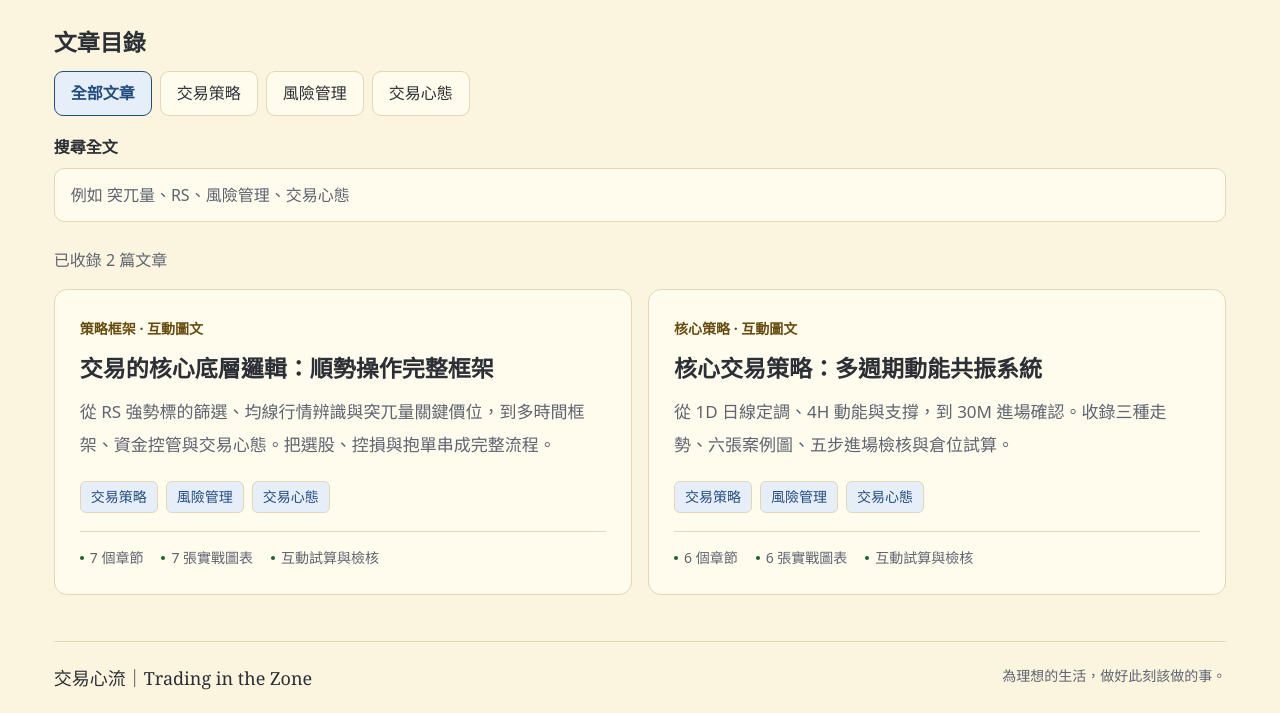
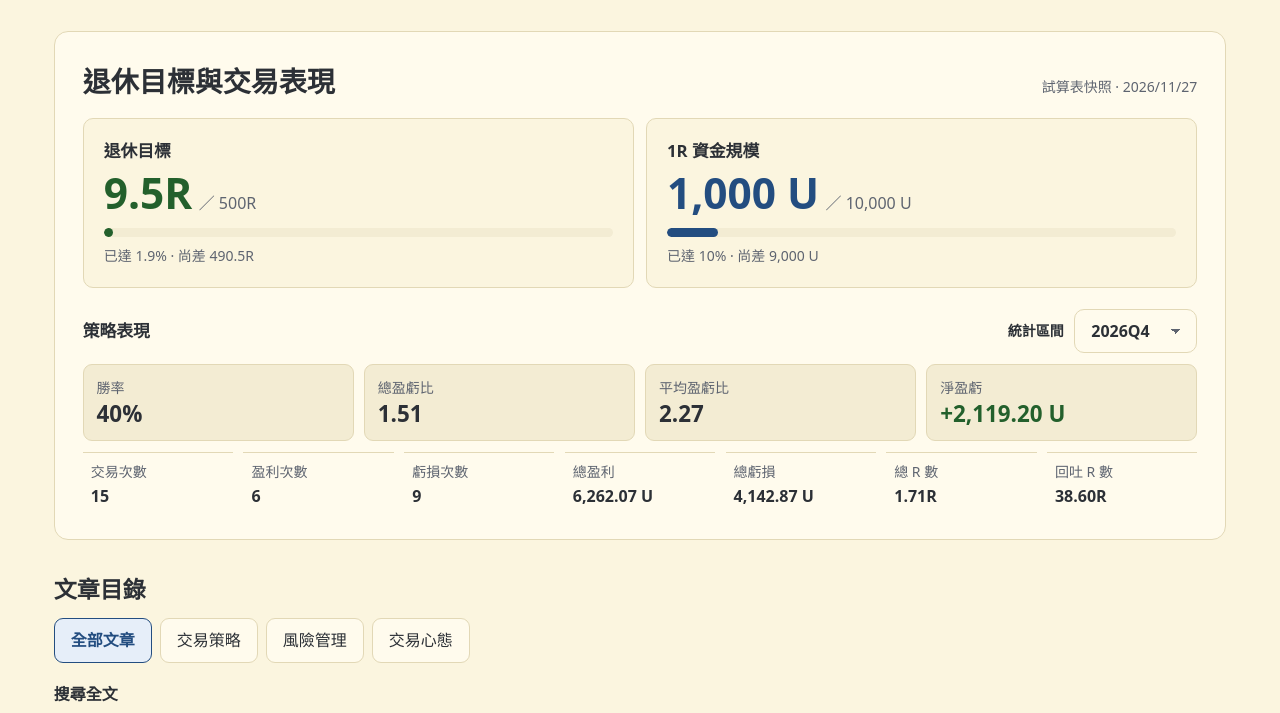
Before and after one commit to wyverner2005/knowledge-planet, a plain HTML site: page trading-in-the-zone/index.html in a window 1280 px wide. Shown: the part 528-1241 px from the top of the page. Drawn offline with Linux system fonts and the light colour scheme.

Commit message:
Add trading dashboard to Trading in the Zone

```diff
--- /dev/null
+++ b/trading-in-the-zone/dashboard-data.json
@@ -0,0 +1,83 @@
+{
+  "updated": "2026-11-27",
+  "retirement": {
+    "current": 9.5,
+    "target": 500
+  },
+  "riskUnit": {
+    "current": 1000,
+    "target": 10000
+  },
+  "periods": [
+    {
+      "period": "2026Q4",
+      "winRate": 0.4,
+      "profitFactor": 1.5115312296407053,
+      "payoffRatio": 2.267296844461058,
+      "trades": 15,
+      "wins": 6,
+      "losses": 9,
+      "net": 2119.2048860000004,
+      "profit": 6262.07,
+      "loss": 4142.865113999999,
+      "totalR": 1.7132599999999998,
+      "givebackR": 38.5991711725
+    },
+    {
+      "period": "2026Q3",
+      "winRate": 0.3541666666666667,
+      "profitFactor": 1.1708093650942666,
+      "payoffRatio": 2.1350053128189566,
+      "trades": 48,
+      "wins": 17,
+      "losses": 31,
+      "net": 3705.991373629993,
+      "profit": 25402.64349563,
+      "loss": 21696.652122000007,
+      "totalR": 8.192683214830002,
+      "givebackR": 15.243673858180479
+    },
+    {
+      "period": "2026Q2",
+      "winRate": 0.3137254901960784,
+      "profitFactor": 2.2592102549773037,
+      "payoffRatio": 4.942022432762852,
+      "trades": 51,
+      "wins": 16,
+      "losses": 35,
+      "net": 46956.920000000006,
+      "profit": 84247.69000000002,
+      "loss": 37290.77000000001,
+      "totalR": 513.02363,
+      "givebackR": null
+    },
+    {
+      "period": "2025Q1",
+      "winRate": 0.2641509433962264,
+      "profitFactor": 0.43596059624709044,
+      "payoffRatio": 1.2144616609740377,
+      "trades": 53,
+      "wins": 14,
+      "losses": 39,
+      "net": -625.346524,
+      "profit": 483.34644999999995,
+      "loss": 1108.692974,
+      "totalR": -12.506930480000001,
+      "givebackR": null
+    },
+    {
+      "period": "ALL",
+      "winRate": 0.3389830508474576,
+      "profitFactor": 1.5922812694782258,
+      "payoffRatio": 3.1049484754825403,
+      "trades": 118,
+      "wins": 40,
+      "losses": 78,
+      "net": 43115.96625963005,
+      "profit": 115912.40349563002,
+      "loss": 72796.43723599997,
+      "totalR": 529.1304132148301,
+      "givebackR": 53.28214153978001
+    }
+  ]
+}
--- /dev/null
+++ b/trading-in-the-zone/dashboard.css
@@ -0,0 +1,133 @@
+.trade-dashboard {
+  margin-block: 2rem;
+  padding: clamp(1rem, 3vw, 1.75rem);
+  border: 1px solid var(--line);
+  border-radius: 14px;
+  background: var(--panel);
+}
+.dashboard-heading,
+.performance-heading {
+  display: flex;
+  flex-wrap: wrap;
+  align-items: baseline;
+  justify-content: space-between;
+  column-gap: 1rem;
+}
+.dashboard-heading h2 {
+  margin: 0;
+  font-size: clamp(1.375rem, 3vw, 1.75rem);
+}
+.dashboard-source {
+  margin: .2rem 0 0;
+  color: var(--muted);
+  font-size: .875rem;
+}
+.dashboard-goals {
+  display: grid;
+  grid-template-columns: repeat(2, minmax(0, 1fr));
+  gap: .75rem;
+  margin-top: 1rem;
+}
+.dashboard-goal {
+  --goal-color: var(--green);
+  padding: clamp(.9rem, 2.4vw, 1.25rem);
+  border: 1px solid var(--line);
+  border-radius: 10px;
+  background: var(--bg);
+}
+.dashboard-risk { --goal-color: var(--accent); }
+.dashboard-goal h3,
+.performance-heading h3 {
+  margin: 0;
+  font-size: 1.05rem;
+  line-height: 1.4;
+}
+.goal-values {
+  display: flex;
+  flex-wrap: wrap;
+  align-items: baseline;
+  column-gap: .4rem;
+  margin: .35rem 0 .6rem;
+  color: var(--muted);
+  line-height: 1.2;
+}
+.goal-values strong {
+  color: var(--goal-color);
+  font-size: clamp(1.8rem, 4vw, 2.65rem);
+  font-variant-numeric: tabular-nums;
+}
+.dashboard-goal progress {
+  display: block;
+  appearance: none;
+  width: 100%;
+  height: 9px;
+  overflow: hidden;
+  border: 0;
+  border-radius: 1rem;
+  background: var(--soft);
+  accent-color: var(--goal-color);
+}
+.dashboard-goal progress::-webkit-progress-bar { background: var(--soft); }
+.dashboard-goal progress::-webkit-progress-value { background: var(--goal-color); border-radius: 1rem; }
+.dashboard-goal progress::-moz-progress-bar { background: var(--goal-color); border-radius: 1rem; }
+.goal-caption {
+  margin: .4rem 0 0;
+  color: var(--muted);
+  font-size: .875rem;
+}
+.dashboard-performance { margin-top: 1.3rem; }
+.performance-heading { align-items: center; gap: .55rem 1rem; }
+.period-control {
+  display: flex;
+  align-items: center;
+  gap: .65rem;
+  margin: 0;
+  font-size: .875rem;
+}
+.period-control span { white-space: nowrap; }
+.period-control select {
+  min-height: 44px;
+  width: auto;
+  padding-block: .45rem;
+}
+.dashboard-metrics,
+.dashboard-totals {
+  display: grid;
+  gap: .65rem;
+  margin: .7rem 0 0;
+}
+.dashboard-metrics { grid-template-columns: repeat(4, minmax(0, 1fr)); }
+.dashboard-totals { grid-template-columns: repeat(7, minmax(0, 1fr)); }
+.dashboard-metrics > div,
+.dashboard-totals > div { min-width: 0; }
+.dashboard-metrics > div {
+  padding: .65rem .8rem;
+  border: 1px solid var(--line);
+  border-radius: 9px;
+  background: var(--soft);
+}
+.dashboard-totals > div {
+  padding: .4rem .5rem 0;
+  border-top: 1px solid var(--line);
+}
+.trade-dashboard dt { color: var(--muted); font-size: .875rem; }
+.trade-dashboard dd {
+  margin: 0;
+  font-weight: 650;
+  font-variant-numeric: tabular-nums;
+  overflow-wrap: anywhere;
+}
+.dashboard-metrics dd {
+  font-size: clamp(1.05rem, 2vw, 1.4rem);
+  line-height: 1.35;
+}
+.trade-dashboard [data-sign="positive"] { color: var(--green); }
+.trade-dashboard [data-sign="negative"] { color: var(--secondary); }
+@media (max-width: 900px) {
+  .dashboard-totals { grid-template-columns: repeat(4, minmax(0, 1fr)); }
+}
+@media (max-width: 580px) {
+  .dashboard-goals { grid-template-columns: 1fr; }
+  .dashboard-metrics,
+  .dashboard-totals { grid-template-columns: repeat(2, minmax(0, 1fr)); }
+}
--- /dev/null
+++ b/trading-in-the-zone/dashboard.js
@@ -0,0 +1,71 @@
+'use strict';
+
+const dashboard = document.querySelector('.trade-dashboard');
+const dashboardContent = dashboard.querySelector('#dashboard-content');
+const dashboardSource = dashboard.querySelector('#dashboard-source');
+const periodSelect = dashboard.querySelector('#dashboard-period');
+const metrics = [...dashboard.querySelectorAll('[data-metric]')];
+const number = new Intl.NumberFormat('zh-TW', { maximumFractionDigits: 2 });
+const decimal = new Intl.NumberFormat('zh-TW', { minimumFractionDigits: 2, maximumFractionDigits: 2 });
+const percent = new Intl.NumberFormat('zh-TW', { style: 'percent', maximumFractionDigits: 2 });
+const units = {
+  winRate: value => percent.format(value),
+  profitFactor: value => decimal.format(value),
+  payoffRatio: value => decimal.format(value),
+  net: value => `${value > 0 ? '+' : ''}${decimal.format(value)} U`,
+  profit: value => `${decimal.format(value)} U`,
+  loss: value => `${decimal.format(value)} U`,
+  totalR: value => `${decimal.format(value)}R`,
+  givebackR: value => `${decimal.format(value)}R`,
+};
+
+function renderGoal(prefix, goal, unit) {
+  const { current, target } = goal;
+  if (!Number.isFinite(current) || !Number.isFinite(target) || target <= 0) {
+    throw new Error('Invalid goal');
+  }
+  const progress = dashboard.querySelector(`#${prefix}-progress`);
+  progress.max = target;
+  progress.value = Math.min(target, Math.max(0, current));
+  dashboard.querySelector(`#${prefix}-current`).textContent = `${number.format(current)}${unit}`;
+  dashboard.querySelector(`#${prefix}-target`).textContent = `／ ${number.format(target)}${unit}`;
+  const remaining = Math.max(0, target - current);
+  dashboard.querySelector(`#${prefix}-caption`).textContent = remaining > 0
+    ? `已達 ${percent.format(current / target)} · 尚差 ${number.format(remaining)}${unit}`
+    : `已達 ${percent.format(current / target)}`;
+}
+
+function renderPeriod(period) {
+  for (const metric of metrics) {
+    const key = metric.dataset.metric;
+    const value = period[key];
+    const format = units[key] ?? (amount => number.format(amount));
+    metric.textContent = Number.isFinite(value) ? format(value) : '—';
+    if (key === 'net') metric.dataset.sign = value > 0 ? 'positive' : value < 0 ? 'negative' : '';
+  }
+}
+
+async function initializeDashboard() {
+  try {
+    const response = await fetch('dashboard-data.json', { cache: 'no-cache' });
+    if (!response.ok) throw new Error('Unavailable dashboard data');
+    const data = await response.json();
+    if (!data.periods.length || !/^\d{4}-\d{2}-\d{2}$/.test(data.updated)) {
+      throw new Error('Invalid dashboard data');
+    }
+    renderGoal('retirement', data.retirement, 'R');
+    renderGoal('risk', data.riskUnit, ' U');
+    const periods = new Map(data.periods.map(period => [period.period, period]));
+    periodSelect.replaceChildren(...data.periods.map(({ period }) =>
+      new Option(period === 'ALL' ? '全部紀錄' : period, period),
+    ));
+    periodSelect.addEventListener('change', () => renderPeriod(periods.get(periodSelect.value)));
+    renderPeriod(data.periods[0]);
+    dashboardSource.textContent = `試算表快照 · ${data.updated.replaceAll('-', '/')}`;
+    dashboardContent.hidden = false;
+  } catch (error) {
+    dashboardSource.textContent = '暫時無法讀取交易摘要，重新整理後再試。';
+  }
+}
+
+initializeDashboard();
--- a/trading-in-the-zone/index.html
+++ b/trading-in-the-zone/index.html
@@ -7,6 +7,7 @@
 <title>交易心流｜Trading in the Zone｜交易文章收藏</title>
 <script>try{document.documentElement.dataset.theme=localStorage.getItem('zone-theme')||(matchMedia('(prefers-color-scheme: dark)').matches?'dark':'light')}catch(e){}</script>
 <link rel="stylesheet" href="zone.css?v=gemini-palette-1"><script src="articles.js?v=trade-04" defer></script><script src="zone.js?v=catalog-1" defer></script>
+<link rel="stylesheet" href="dashboard.css"><script src="dashboard.js" defer></script>
 </head>
 <body>
 <a class="skip" href="#articles">跳至文章列表</a>
@@ -16,6 +17,52 @@
 <img src="assets/quiet-eye-cover.png" alt="暮色山湖與一道映在水面的柔光，象徵安靜等待與專注" width="2172" height="724" fetchpriority="high">
 <div class="cover-copy"><p class="cover-label">A CLEAR MIND. A QUIET EYE.</p><h1><span class="cover-title-zh">交易心流</span><span class="cover-title-en" lang="en">Trading in the Zone</span></h1><p class="cover-lead">靜下雜念，專注當下。</p><p class="cover-subtitle">以 Quiet Eye 守住紀律，<br>在每一次等待與執行中，走向理想的生活。</p></div>
 </header>
+<section class="trade-dashboard" aria-labelledby="trade-dashboard-title">
+  <div class="dashboard-heading">
+    <h2 id="trade-dashboard-title">退休目標與交易表現</h2>
+    <p class="dashboard-source" id="dashboard-source" role="status">讀取交易摘要…</p>
+  </div>
+  <div class="dashboard-content" id="dashboard-content" hidden>
+    <div class="dashboard-goals">
+      <article class="dashboard-goal dashboard-retirement">
+        <h3 id="retirement-label">退休目標</h3>
+        <p class="goal-values"><strong id="retirement-current"></strong><span id="retirement-target"></span></p>
+        <progress id="retirement-progress" aria-labelledby="retirement-label" aria-describedby="retirement-caption"></progress>
+        <p class="goal-caption" id="retirement-caption"></p>
+      </article>
+      <article class="dashboard-goal dashboard-risk">
+        <h3 id="risk-label">1R 資金規模</h3>
+        <p class="goal-values"><strong id="risk-current"></strong><span id="risk-target"></span></p>
+        <progress id="risk-progress" aria-labelledby="risk-label" aria-describedby="risk-caption"></progress>
+        <p class="goal-caption" id="risk-caption"></p>
+      </article>
+    </div>
+    <section class="dashboard-performance" aria-labelledby="performance-title">
+      <div class="performance-heading">
+        <h3 id="performance-title">策略表現</h3>
+        <label class="period-control" for="dashboard-period"><span>統計區間</span><select id="dashboard-period"></select></label>
+      </div>
+      <div aria-live="polite" aria-atomic="true">
+        <dl class="dashboard-metrics">
+          <div><dt>勝率</dt><dd data-metric="winRate"></dd></div>
+          <div><dt>總盈虧比</dt><dd data-metric="profitFactor"></dd></div>
+          <div><dt>平均盈虧比</dt><dd data-metric="payoffRatio"></dd></div>
+          <div><dt>淨盈虧</dt><dd data-metric="net"></dd></div>
+        </dl>
+        <dl class="dashboard-totals">
+          <div><dt>交易次數</dt><dd data-metric="trades"></dd></div>
+          <div><dt>盈利次數</dt><dd data-metric="wins"></dd></div>
+          <div><dt>虧損次數</dt><dd data-metric="losses"></dd></div>
+          <div><dt>總盈利</dt><dd data-metric="profit"></dd></div>
+          <div><dt>總虧損</dt><dd data-metric="loss"></dd></div>
+          <div><dt>總 R 數</dt><dd data-metric="totalR"></dd></div>
+          <div><dt>回吐 R 數</dt><dd data-metric="givebackR"></dd></div>
+        </dl>
+      </div>
+    </section>
+  </div>
+  <noscript><p class="dashboard-source">啟用 JavaScript 可查看策略表現與切換統計區間。</p></noscript>
+</section>
 <section id="articles" aria-labelledby="catalog-title">
 <h2 id="catalog-title" class="catalog-title">文章目錄</h2>
 <div class="catalog-filters" role="group" aria-label="文章分類">
```
